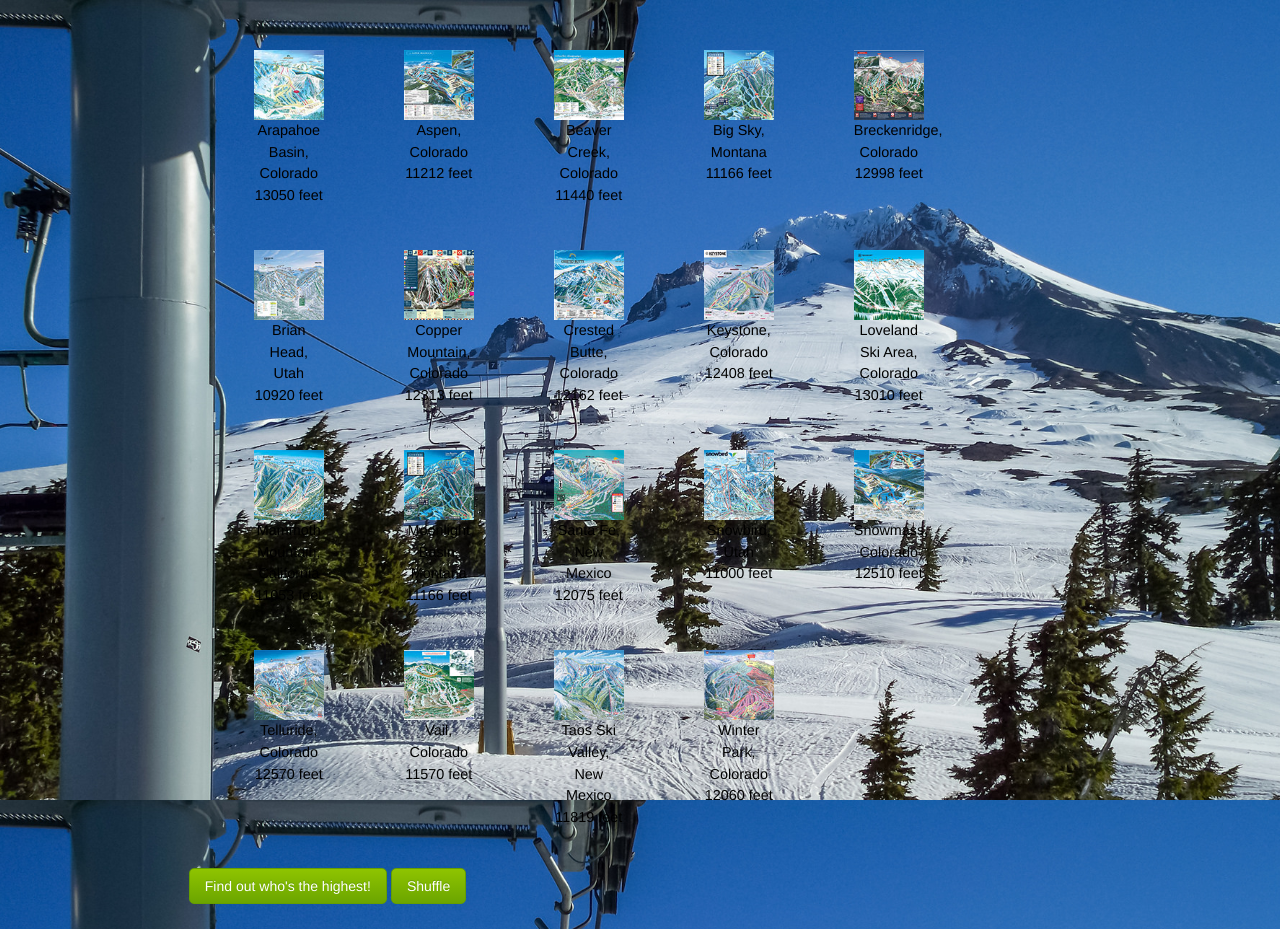
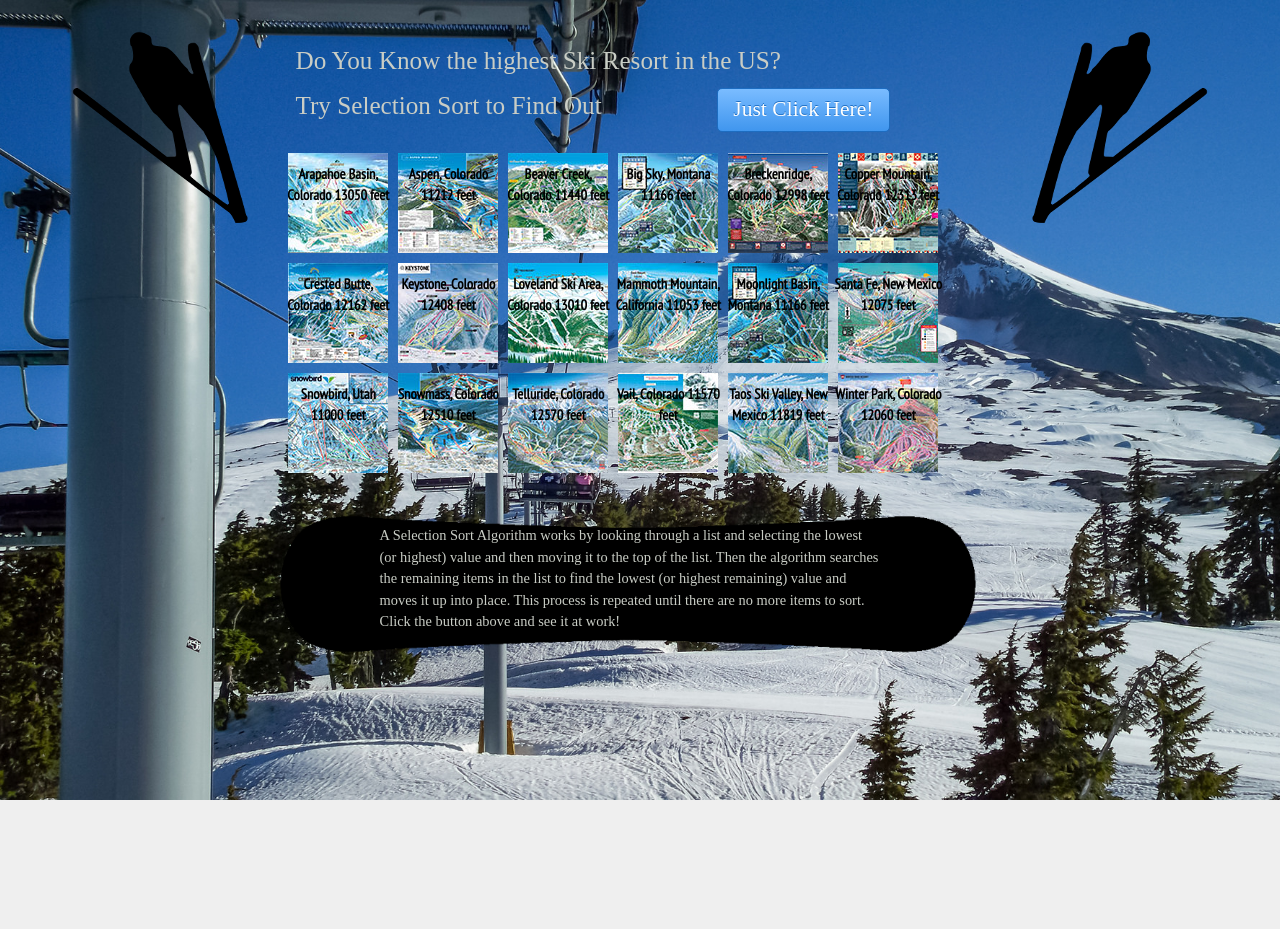
Before and after one commit to mikeebowen/visualize-a-data-structure-algorithm, a plain HTML site: page index.html in a window 1280 px wide. After the commit the page ends 800 px from the top, so only its background shows below. Drawn offline with nearby package versions, Linux system fonts and the light colour scheme; a web font is replaced by a local one.

Commit message:
Add CSS styling

```diff
--- a/css/custom.css
+++ b/css/custom.css
@@ -1,13 +1,25 @@
 /*CSS*/
+@import url(http://fonts.googleapis.com/css?family=Trade+Winds);
+@import url(http://fonts.googleapis.com/css?family=PT+Sans+Narrow);
+
 body {
+  margin: 0 auto;
   background-image: url(../images/background.jpg);
   background-position: center;
   background-size: cover;
   background-attachment: fixed;
 }
+
 img {
-  padding: 1%, .5%, 0, .5%
-  float left;
+  position: relative;
+}
+
+h1 {
+  font-family: Trade Winds;
+  font-size: 1.75em;
+  text-align: left;
+  color: #C9CDC5;
+  margin-left: 5%
 }
 
 ul {
@@ -16,31 +28,64 @@ ul {
 
 li {
 display: inline-block;
-padding: 5%, 5%, 5%, 5%;
-margin: 5%, 5%, 5%, 5%;
-/*float: left;*/
+background-repeat: no-repeat;
+background-position: center;
 text-align:center;
-width: 150px;
-margin-top: 5px;
+width: 110px;
+height: 110px;
 vertical-align: top;
+padding: 5px, 5px, 5px, 5px;
+font-family: PT Sans Narrow;
+font-weight: bold;
+line-height: 40px
+font-size: 1.25em;
 }
 
-li:last-child {
-  /*display: none;*/
+header {
+  vertical-align: top;
 }
 
 .grid {
-  max-width: 960px;
+  max-width: 1200px;
   margin: 0 auto;
   margin-top: 2%;
-  margin-bottom: 2%;
-  /*background-color: green;*/
+  margin-bottom: 2%
 }
 
-.resort-list {
-  background-color: green;
+.sort-button {
+  position: relative;
+  vertical-align: top;
+  margin-right: 15%;
+  font-family: Trade Winds;
+  font-size: 1.5em;
 }
 
-.sorting {
-  background-color: yellow;
+.explanation {
+  background-image: url(../images/snowboard-2.png);
+  background-size: 100%;
+  background-repeat: no-repeat;
+  background-position: top;
+  padding: 5px, 15px, 5px, 15px;
+  min-height: 200px;
 }
+
+.explanation p {
+  max-width: 500px;
+  margin: 0 auto;
+  padding-top: 20px;
+  color: #C9CDC5;
+  font-family: PT-Sans Narrow;
+}
+
+.winner {
+  font-family: Trade Winds;
+  font-size: 1.5em;
+}
+
+.float-left {
+  float: left;
+}
+
+.float-right {
+  float: right;
+}
--- a/index.html
+++ b/index.html
@@ -2,11 +2,11 @@
 <html>
   <head>
     <!-- META -->
-    <title>HTML KickStart Elements</title>
+    <title>Find the Tallest Ski Resort in the US</title>
     <meta charset="UTF-8">
     <meta charset="UTF-8">
     <meta name="viewport" content="width=device-width, initial-scale=1.0"/>
-    <meta name="keywords" content="ski resort altitude">
+    <meta name="keywords" content="ski resort altitude, selection sort">
     <meta name="description" content="Find the tallest ski resort in the Western US">
 
     <!-- CSS -->
@@ -15,12 +15,22 @@
     <link rel="stylesheet" type="text/css" href="css/custom.css" media="all" />
   </head>
   <body>
-  <main class="grid">
-    <ul id="resort-list">
-    </ul>
-    <button id="sortButton" class="green">Find out who's the highest!</button>
-    <button id="shuffleButton" class="green">Shuffle</button>
-  </main>
+    <div class="grid">
+      <img class="float-left" src="images/2000px-Skoczek-left.png" />
+      <img class="float-right" src="images/2000px-Skoczek-right.png" />
+      <header class="col_8">
+        <h1>Do You Know the highest Ski Resort in the US?</h1>
+        <button id="sortButton" class="blue sort-button float-right">Just Click Here!</button>
+        <h1>Try Selection Sort to Find Out</h1>
+      </header>
+      <main class="col_8">
+        <ul id="resort-list">
+        </ul>
+        <section class="col_12 explanation">
+          <p>A Selection Sort Algorithm works by looking through a list and selecting the lowest (or highest) value and then moving it to the top of the list. Then the algorithm searches the remaining items in the list to find the lowest (or highest remaining) value and moves it up into place. This process is repeated until there are no more items to sort. Click the button above and see it at work!</p>
+        </section>
+      </main>
+    </div>
     <!-- Javascript -->
     <script type="text/javascript" src="https://ajax.googleapis.com/ajax/libs/jquery/1.9.1/jquery.min.js"></script>
     <script type="text/javascript" src="js/kickstart.js"></script>
--- a/js/additional.js
+++ b/js/additional.js
@@ -1,25 +1,24 @@
 $(function(){
   var skiResorts = [];
-
+  // Create Resort constructor
   function Resort(name, altitude, image){
   this.name   = name;
   this.altitude = altitude;
   this.image = image
   };
-
+  // Create variable to create resort objects and
   var create = function(name, altitude, image) {
     var resort = new Resort(name, altitude, image);
     skiResorts.push(resort);
-    resort.domElement = $('<li class="mountains" data-altitude="' + resort.altitude + '"><figure><img src="images/' + resort.image + '" /><figcaption>' + resort.name + ' ' + resort.altitude  + ' feet</li></figcaption></figure>');
+    resort.domElement = $('<li class="mountains" data-altitude="' + resort.altitude + '" style="background-image: url(images/' + resort.image + ');"><p>' + resort.name + ' ' + resort.altitude  + ' feet</p></li>');
     $("#resort-list").append(resort.domElement);
   };
-
+  // Create resorts
   create("Arapahoe Basin, Colorado" , 13050 , "arapahoe-basin-colorado-small.jpg");
   create("Aspen, Colorado" , 11212 , "aspen-colorado-small.jpg");
   create("Beaver Creek, Colorado" , 11440, "beaver-creek-colorado-small.jpg");
   create("Big Sky, Montana" , 11166 , "big--sky-montana-small.jpg");
   create("Breckenridge, Colorado" , 12998 , "breckenridge-colorado-small.jpg");
-  create("Brian Head, Utah" , 10920 , "brian-head-utah-small.jpg");
   create("Copper Mountain, Colorado" , 12313 , "copper-mountain-colorado-small.jpg");
   create("Crested Butte, Colorado" , 12162 , "crested-butte-colorado-small.jpg");
   create("Keystone, Colorado" , 12408 , "keystone-colorado-small.jpg");
@@ -33,22 +32,30 @@ $(function(){
   create("Vail, Colorado" , 11570 , "vail-colorado-small.jpg");
   create("Taos Ski Valley, New Mexico" , 11819 , "taos-ski-valley-new-mexico-small.jpg");
   create("Winter Park, Colorado" , 12060 , "winter-park-colorado-small.jpg");
-
-  $("#sortButton").on("click", function sort() {
+  // Create on click function to sort resorts
+  $("#sortButton").on("click", function() {
+    // create variable with length of list
     var len = $("li").length;
+    // Create function to insert lower resort after previous resort that was higher
     function addSorted() {
       $current.prev().insertAfter($current);
     }
-
+    // This for loop runs once for every item in the list
     for (i = 0; i < len ; i++) {
+      // Sets the value of $current to the current li
       $current = $("li").eq(i);
+      // While the value of the current li is smaller than the previous perform the function
       while($current.data("altitude") < $current.prev().data("altitude")) {
+        // call AddSorted function to insert small li after previous
         addSorted();
-        $current.addClass("sorting");
-        $current.prev().removeClass("sorting");
+        // below works, but selects too many <li>s
+        // $current.addClass("sorting");
+        // $current.prev().removeClass("sorting");
       }
-      setTimeout(addSorted, 1* 1000, $current);
+      // setTimeOut below, works, but makes the algorithm wrong
+      // setTimeOut(addSorted, 1* 1000, $current);
     }
-    $("li:last-child").append('<p>is the tallest ski resort in the US</p>');
+    // Add winning line to highest resort
+    $("li:last-child").append('<p class="winner">The tallest ski resort in the US</p>');
   });
 });
```
Also changed, not shown: images/2000px-Skoczek-left.png (added), images/2000px-Skoczek-right.png (added), images/2000px-Skoczek.svg.png (added), images/ski-header.png (added), images/snowboard-2.png (added), images/snowboard.png (added), 1 other file.
